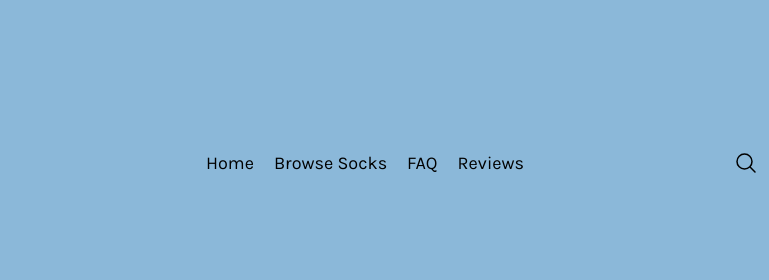
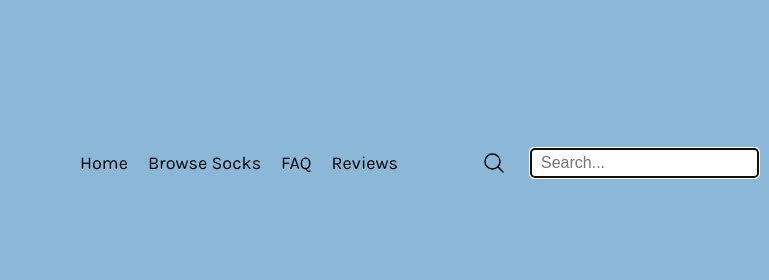
Before and after one commit to OdayAH/Session4Task2, a plain HTML site: page index.html in a window 1280 px wide. Both pictures are taken after a click on the button 1170 px from the left and 162 px from the top of the page. Shown: the top 280 px of the page, 424-1193 px from the left. Drawn offline with Linux system fonts and the light colour scheme.

Commit message:
Added javascript for searchbar

```diff
--- a/index.html
+++ b/index.html
@@ -30,7 +30,7 @@
           </ul>
         </div>
         <div class="nav-icons">
-          <button class="search-btn">
+          <button class="search-btn" id="search-toggle">
             <svg
               xmlns="http://www.w3.org/2000/svg"
               fill="none"
@@ -46,6 +46,7 @@
               />
             </svg>
           </button>
+          <input type="text" id="search-input" placeholder="Search..." />
           <a href="https://nordicsockcompany.com/account/login"
             ><svg
               xmlns="http://www.w3.org/2000/svg"
@@ -1141,5 +1142,6 @@
         </div>
       </div>
     </footer>
+    <script src="script.js"></script>
   </body>
 </html>
--- /dev/null
+++ b/script.js
@@ -0,0 +1,13 @@
+document.addEventListener('DOMContentLoaded', function () {
+  const toggleBtn = document.getElementById('search-toggle');
+  const searchInput = document.getElementById('search-input');
+
+  toggleBtn.addEventListener('click', () => {
+    if (searchInput.style.display === 'block') {
+      searchInput.style.display = 'none';
+    } else {
+      searchInput.style.display = 'block';
+      searchInput.focus();
+    }
+  });
+});
--- a/styles.css
+++ b/styles.css
@@ -29,6 +29,23 @@ nav {
     background: none;
     border: none;
 }
+
+#search-input {
+  padding: 5px 10px;
+  font-size: 16px;
+  border: none;
+  border-radius: 4px;
+  display: none; /* hidden by default */
+  margin-left: 10px;
+}
+
+#search-toggle {
+  background: transparent;
+  border: none;
+  font-size: 20px;
+  cursor: pointer;
+}
+
 .nav-icons {
     display: flex;
     gap: 15px;
```
